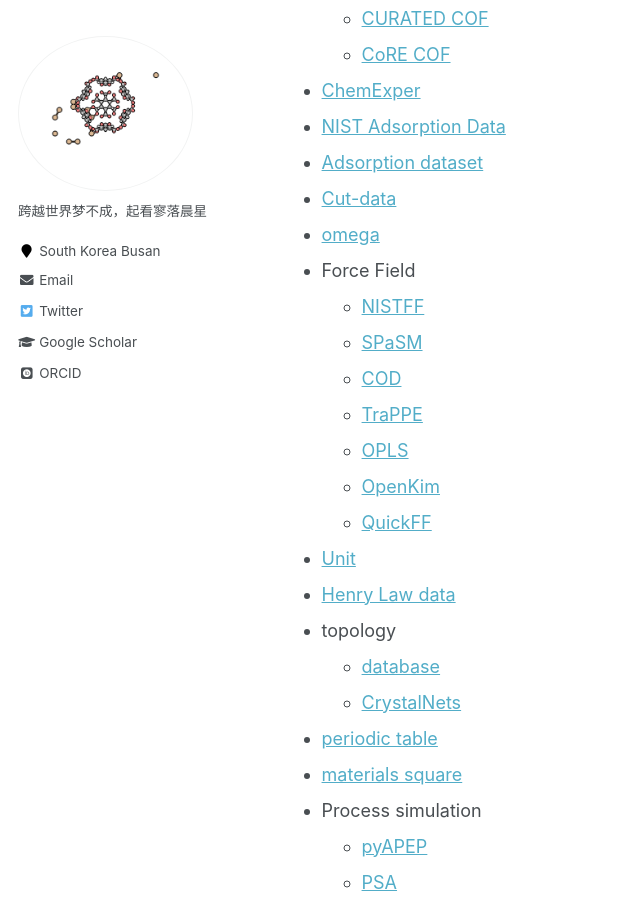
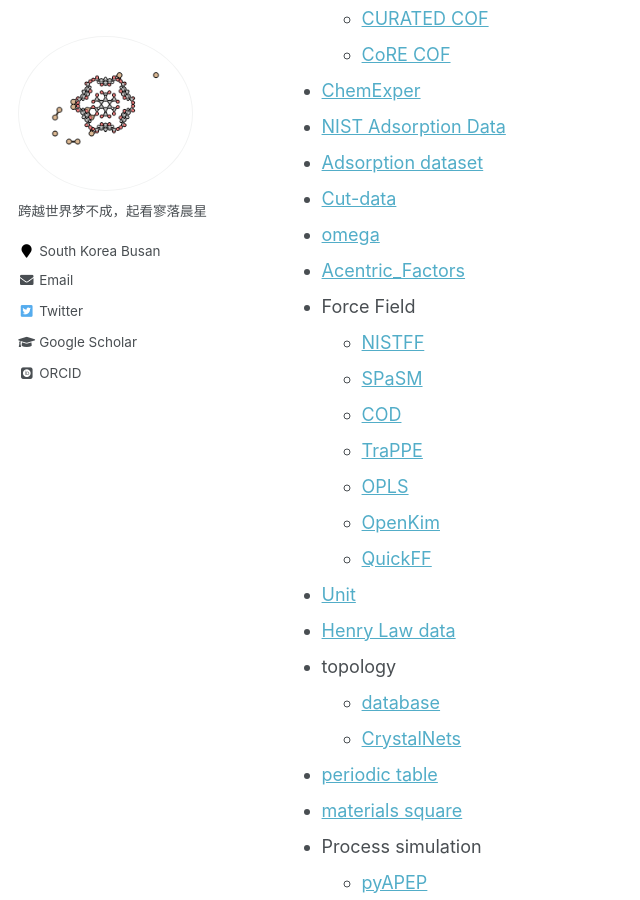
Before and after one commit to sxm13/ZGBshenxiaomoCV.github.io, a Jekyll site: the page built from _pages/markdown.md, in a window 1280 px wide and 900 px high, scrolled down 2915 px. Shown: the whole window, without its empty margins (0-640 px from the left). Built offline with Jekyll 4.4.1, drawn with Linux system fonts in a browser that asks for light colours; some web fonts are replaced.

Commit message:
Update markdown.md

```diff
--- a/_pages/markdown.md
+++ b/_pages/markdown.md
@@ -90,6 +90,7 @@
 * [Adsorption dataset](https://datahub.hymarc.org/dataset)
 * [Cut-data](https://apps.automeris.io/wpd/)
 * [omega](http://www.ap1700.com/ShowWord33.htm)
+* [Acentric_Factors](https://www.kaylaiacovino.com/Petrology_Tools/Critical_Constants_and_Acentric_Factors.htm)
 * Force Field
   * [NISTFF](https://www.ctcms.nist.gov/potentials/)
   * [SPaSM](https://spasmmini.weebly.com/potentials.html)
@@ -115,6 +116,7 @@
   * [GNN-1](https://distill.pub/2021/gnn-intro/)/[GCN-2](https://towardsdatascience.com/building-a-graph-convolutional-network-for-molecular-property-prediction-978b0ae10ec4)/[paper](https://pubs.rsc.org/en/content/articlelanding/2024/dd/d4dd00018h)
   * [porousAI](https://github.com/SimonEnsemble/porous-material-AI-gym?tab=readme-ov-file#construct-your-own-crystal-structures)
   * [THE NEURAL NETWORK ZOO](https://www.asimovinstitute.org/neural-network-zoo/?fbclid=IwAR0YAuNBb5gJNJyemPmaDeO1esIufbgZ9gynGzFO8csWdhFdN4w-KhFtt4k)
+
 * python
   * [Figure](https://www.machinelearningplus.com/plots/top-50-matplotlib-visualizations-the-master-plots-python/)
   * [pandas](https://github.com/matplotlib/cheatsheets)
```
